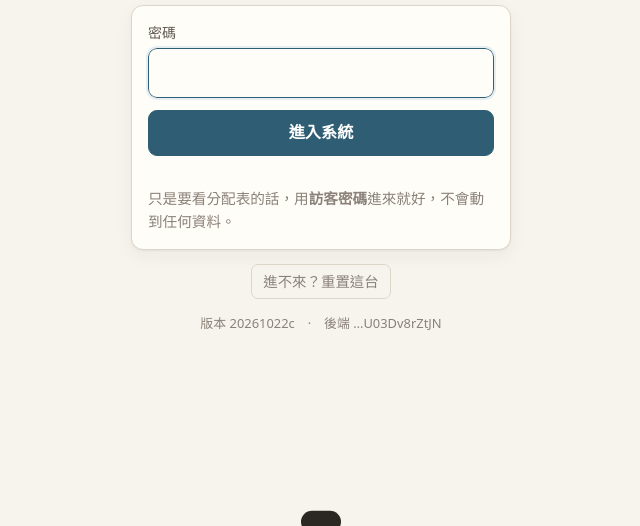
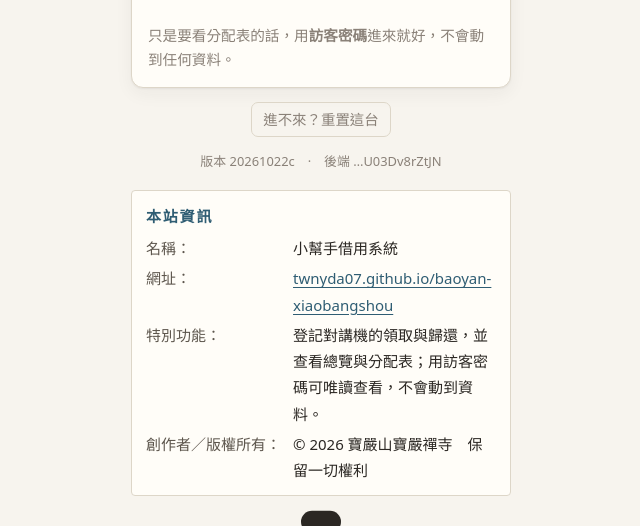
Before and after one commit to twnyda07/baoyan-xiaobangshou, a plain HTML site: page index.html in a window 1280 px wide. Shown: the part 274-800 px from the top of the page, without its empty margins (319-959 px from the left). Drawn offline with Linux system fonts and the light colour scheme.

Commit message:
頁尾加「本站資訊」聲明（名稱／網址／特別功能／版權所有）
Co-Authored-By: Claude Opus 5.5 <noreply@anthropic.com>

```diff
--- a/index.html
+++ b/index.html
@@ -5,7 +5,7 @@
 <meta name="viewport" content="width=device-width, initial-scale=1, viewport-fit=cover">
 <meta name="robots" content="noindex, nofollow">
 <title>小幫手借用系統 · 寶嚴山寶嚴禪寺</title>
-<link rel="stylesheet" href="style.css?v=20261022c">
+<link rel="stylesheet" href="style.css?v=20261112a">
 </head>
 <body>
 
@@ -27,6 +27,15 @@
       <button type="button" class="btn ghost sm" id="btnResetLocal" style="color:var(--ink-3)">進不來？重置這台</button>
     </div>
     <p class="hint" id="gateDiag" style="margin-top:14px;font-size:.76rem;color:var(--ink-3)"></p>
+    <section class="siteinfo" aria-label="本站資訊">
+      <div class="si-h">本站資訊</div>
+      <dl>
+        <dt>名稱：</dt><dd>小幫手借用系統</dd>
+        <dt>網址：</dt><dd><a href="https://twnyda07.github.io/baoyan-xiaobangshou/">twnyda07.github.io/baoyan-xiaobangshou</a></dd>
+        <dt>特別功能：</dt><dd>登記對講機的領取與歸還，並查看總覽與分配表；用訪客密碼可唯讀查看，不會動到資料。</dd>
+        <dt>創作者／版權所有：</dt><dd>© 2026 寶嚴山寶嚴禪寺　保留一切權利</dd>
+      </dl>
+    </section>
   </form>
 </div>
 
@@ -198,6 +207,16 @@
     <div id="logList"></div>
   </section>
 
+<section class="siteinfo" aria-label="本站資訊">
+  <div class="si-h">本站資訊</div>
+  <dl>
+    <dt>名稱：</dt><dd>小幫手借用系統</dd>
+    <dt>網址：</dt><dd><a href="https://twnyda07.github.io/baoyan-xiaobangshou/">twnyda07.github.io/baoyan-xiaobangshou</a></dd>
+    <dt>特別功能：</dt><dd>登記對講機的領取與歸還，並查看總覽與分配表；用訪客密碼可唯讀查看，不會動到資料。</dd>
+    <dt>創作者／版權所有：</dt><dd>© 2026 寶嚴山寶嚴禪寺　保留一切權利</dd>
+  </dl>
+</section>
+
 </div>
 
 <!-- ============ 列印用（平常隱藏） ============ -->
--- a/style.css
+++ b/style.css
@@ -398,3 +398,16 @@ dialog .dlg-b { max-height: 68vh; overflow-y: auto; }
   .sheet tr.tot td { background: #f0f0f0; font-weight: 700; }
   .sheet small { font-size: .85em; color: #555; }
 }
+
+/* 本站資訊（寶嚴禪寺所有開發一律附） */
+.siteinfo{margin:30px auto 0; max-width:720px; text-align:left; font-size:16px; line-height:1.85;
+  background:var(--paper-2); border:1px solid var(--line); border-radius:4px; padding:16px 20px; color:inherit;}
+.siteinfo .si-h{color:var(--accent); font-weight:700; letter-spacing:.12em; margin-bottom:6px;}
+.siteinfo dl{display:grid; grid-template-columns:max-content 1fr; gap:4px 12px; margin:0;}
+.siteinfo dt{color:var(--ink-2); white-space:nowrap;}
+.siteinfo dd{margin:0; word-break:break-word;}
+.siteinfo a{color:var(--accent); text-decoration:underline; text-underline-offset:3px; display:inline-block; padding:6px 0; margin:-6px 0;}
+@media(max-width:420px){ .siteinfo dl{grid-template-columns:1fr; gap:0;} .siteinfo dd{margin-bottom:6px;} }
+#gate{align-items:flex-start; overflow-y:auto} #gate .box2{margin:auto}
+#gate .siteinfo{margin-top:18px; padding:12px 14px; font-size:15px; line-height:1.75; max-width:none}
+@media print{ .siteinfo{display:none} }
```
